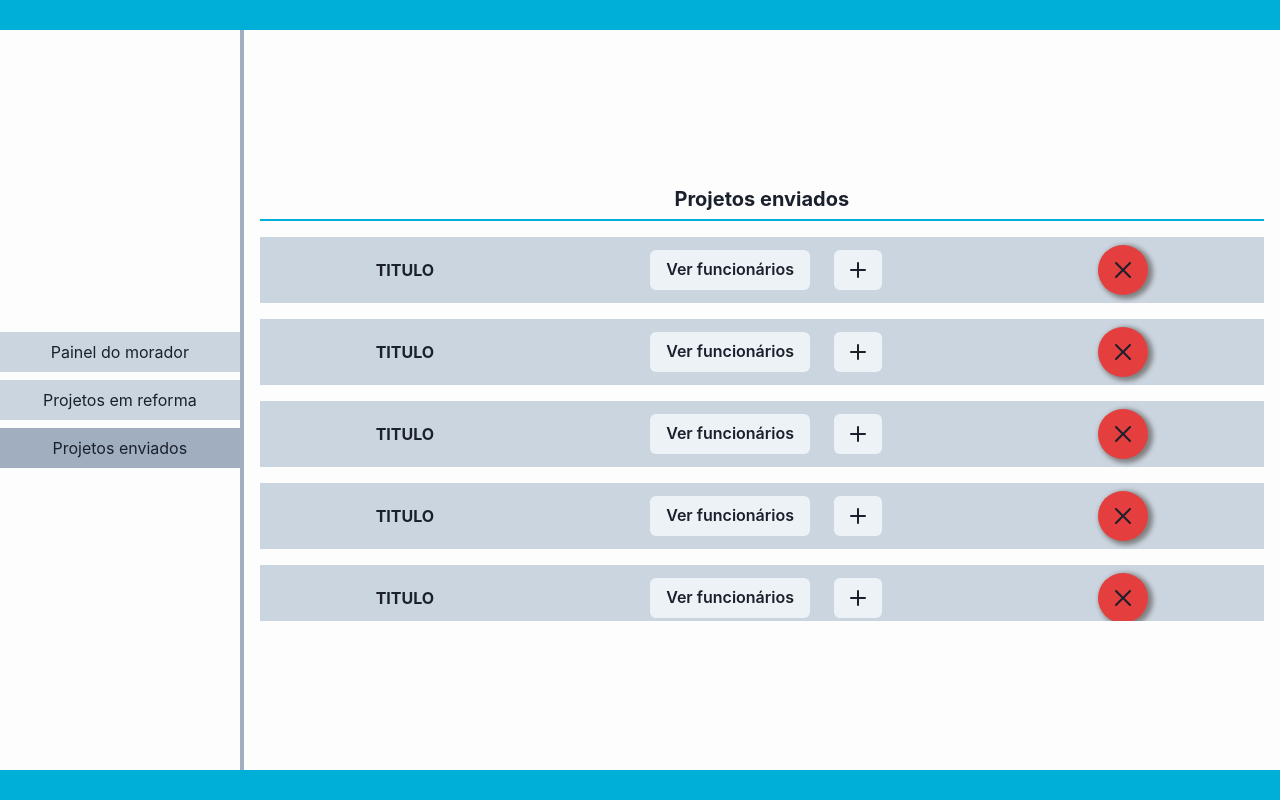
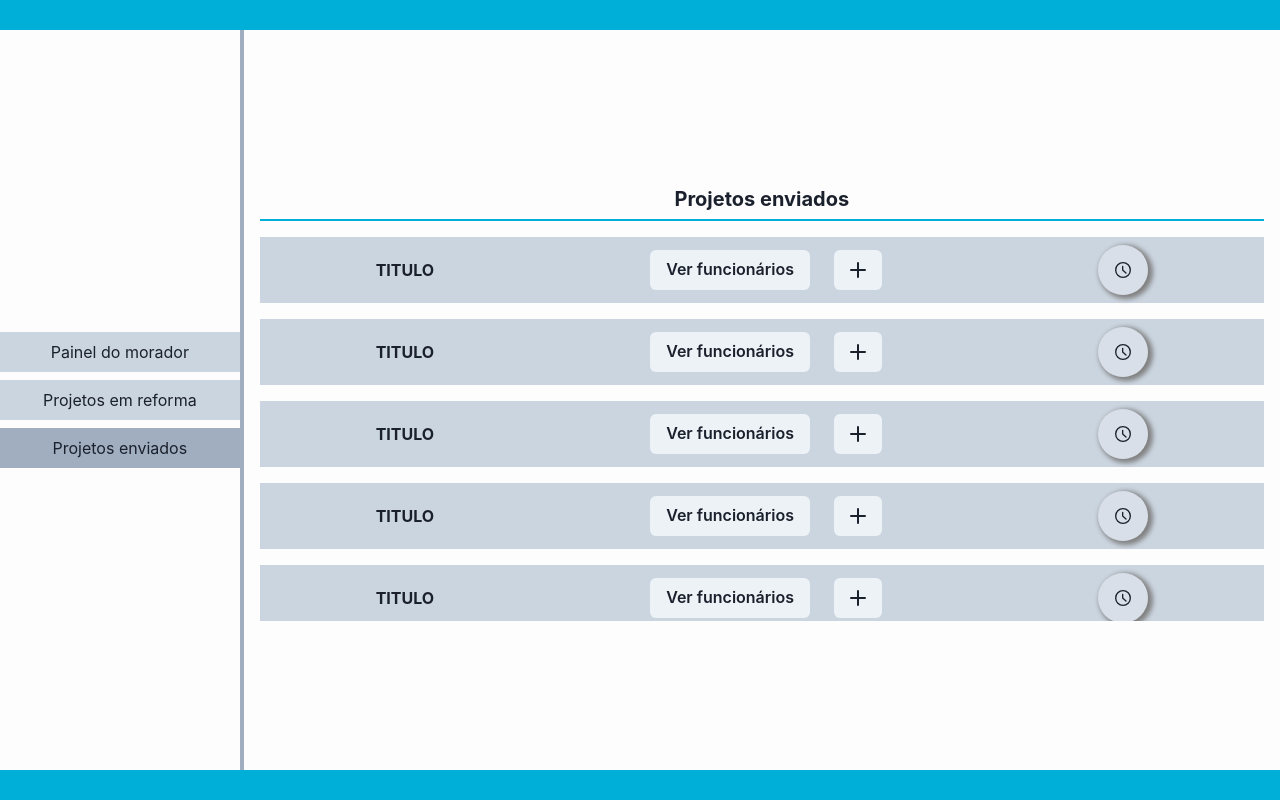
Before and after one commit to TYTO-code/Condominium, a React (Vite) app: page / in a window 1280 px wide. Both pictures are taken after a click on the tab "Projetos enviados". Built offline with nearby package versions, Linux system fonts and the light colour scheme.

Commit message:
feat: add review type

```diff
--- a/src/components/ProjectBox/index.tsx
+++ b/src/components/ProjectBox/index.tsx
@@ -1,6 +1,6 @@
 import { useState } from 'react';
 
-import { AddIcon, CloseIcon, InfoIcon } from '@chakra-ui/icons';
+import { AddIcon, CloseIcon, InfoIcon, TimeIcon } from '@chakra-ui/icons';
 import {
   Button,
   Center,
@@ -156,7 +156,7 @@ function ProjectBox({ children, title }: ProjectBoxProps): JSX.Element {
           <InfoIcon />
         </Center>
       </Tooltip> */}
-      <Tooltip label="Projeto reprovado" aria-label="Projeto reprovado">
+      {/* <Tooltip label="Projeto reprovado" aria-label="Projeto reprovado">
         <Center
           className="shadow"
           w="50px"
@@ -165,6 +165,17 @@ function ProjectBox({ children, title }: ProjectBoxProps): JSX.Element {
           bg="red.500"
         >
           <CloseIcon />
+        </Center>
+      </Tooltip> */}
+      <Tooltip label="Projeto em análise" aria-label="Projeto em análise">
+        <Center
+          className="shadow"
+          w="50px"
+          h="50px"
+          borderRadius="full"
+          bg="whiteAlpha.400"
+        >
+          <TimeIcon />
         </Center>
       </Tooltip>
       {/* <Tooltip label="Projeto aprovado" aria-label="Projeto aprovado">
```
